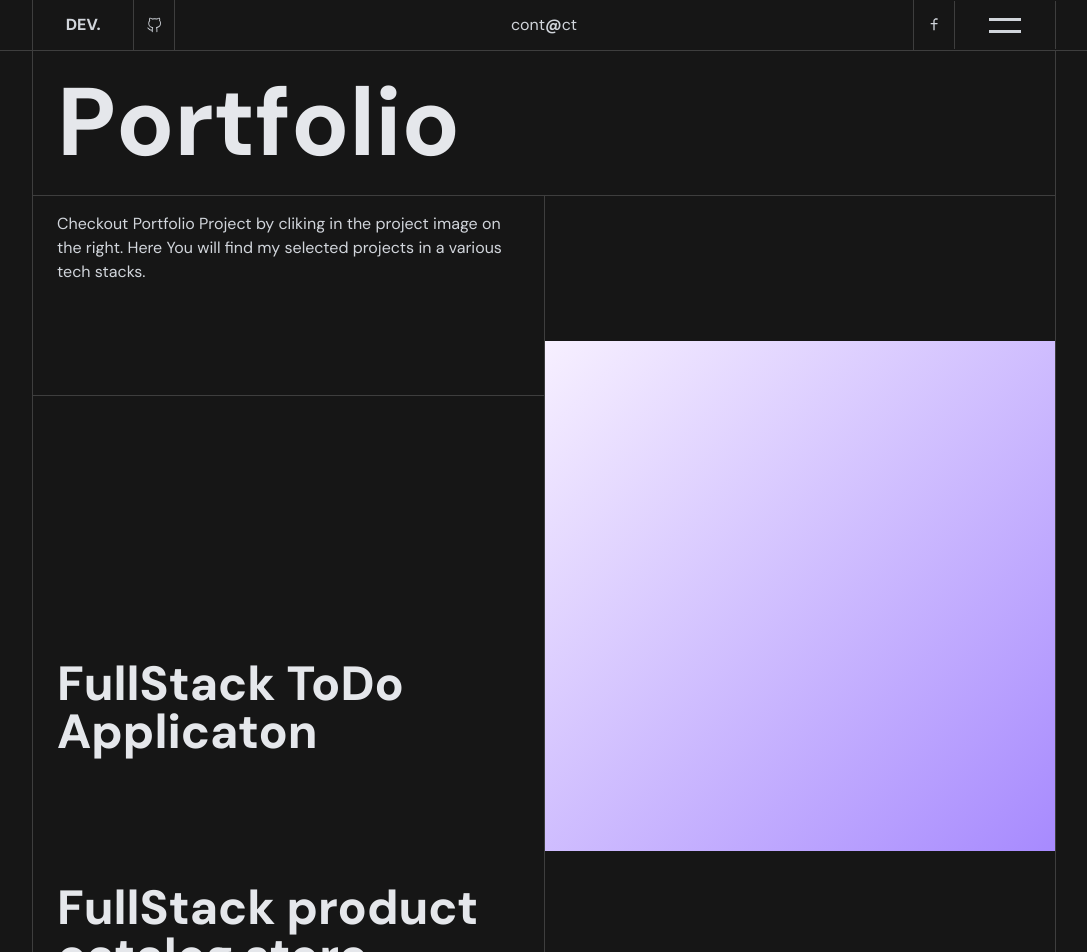
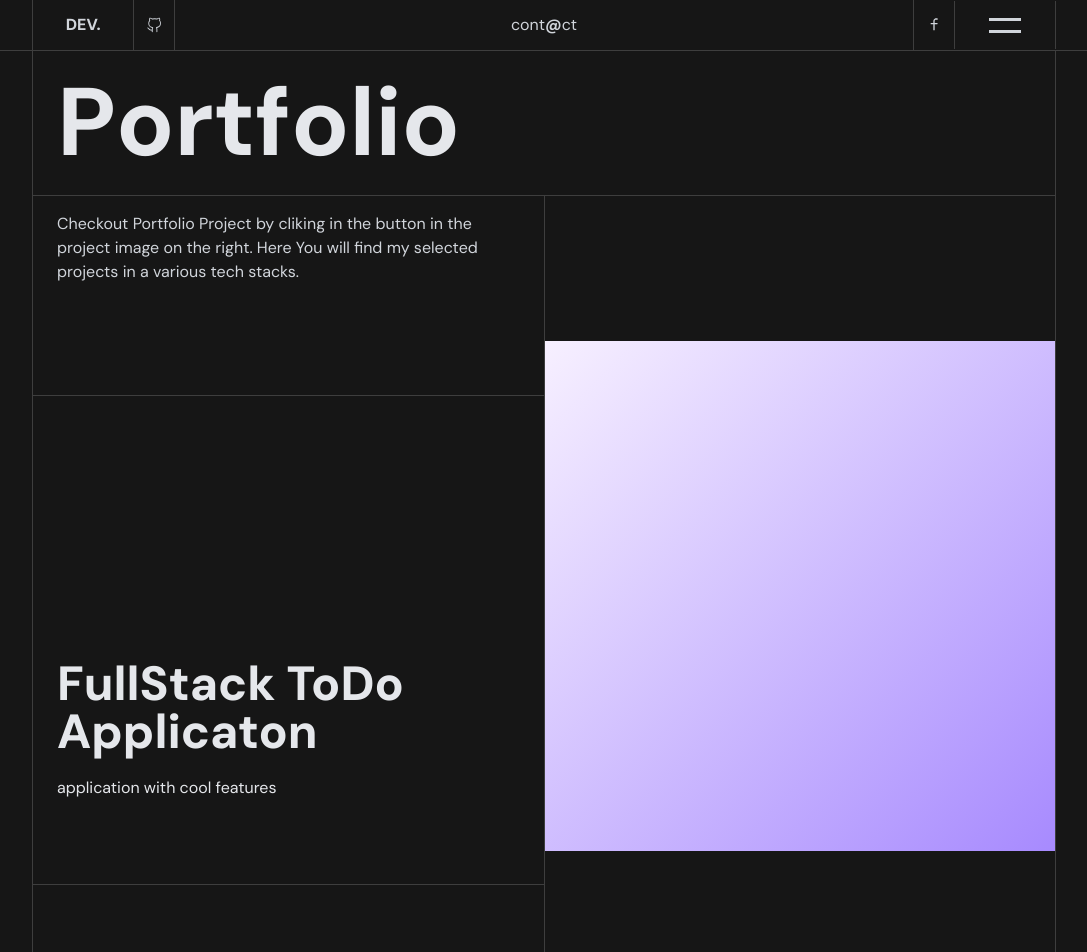
Before and after one commit to Capoverde/my-site-portfolio, a Next.js app: page /PortfolioPage in a window 1280 px wide. Shown: the top 952 px of the page, without its empty margins (96-1183 px from the left). Built offline with nearby package versions, Linux system fonts and the light colour scheme.

Commit message:
PortfolioPage layout grid in progress

```diff
--- a/app/PortfolioPage/PortfolioPage.module.css
+++ b/app/PortfolioPage/PortfolioPage.module.css
@@ -2,6 +2,13 @@
   -webkit-animation: fade-in 2s cubic-bezier(0.39, 0.575, 0.565, 1) both;
   animation: fade-in 2s cubic-bezier(0.39, 0.575, 0.565, 1) both;
 }
+
+.bgShape2 {
+  animation: two 10s infinite;
+  filter: blur(100px);
+  z-index: 1;
+}
+
 
 /* ----------------------------------------------
  * Generated by Animista on 2023-11-25 11:44:48
@@ -31,3 +38,26 @@
     opacity: 1;
   }
 }
+
+@keyframes two {
+  0% {
+    left: 0px;
+    top: 0px;
+  }
+  25% {
+    left: 50px;
+    top: 10px;
+  }
+  50% {
+    left: 100px;
+    top: 50px;
+  }
+  75% {
+    left: 50px;
+    top: 100px;
+  }
+  100% {
+    left: 0px;
+    top: 0px;
+  }
+}
--- a/app/PortfolioPage/page.jsx
+++ b/app/PortfolioPage/page.jsx
@@ -19,37 +19,37 @@ import styles from "./PortfolioPage.module.css";
 const features = [
   {
     title: "FullStack ToDo Applicaton",
-    describe: "application with coll features",
+    describe: "application with cool features",
     id: "to-do-app",
     card: CardProductCatalog,
   },
   {
     title: "FullStack product catalog store",
     id: "product-catalog",
-    describe: "application with coll features",
+    describe: "application with cool features",
     card: WbsitteNext,
   },
   {
     title: "Website in Next.js",
     id: "lawyers-ebsite",
-    describe: "application with coll features",
+    describe: "application with cool features",
     card: EventHorizon,
   },
   {
     title: "The Event Horizon",
     id: "website and gallery",
-    describe: "application with coll features",
+    describe: "application with cool features",
     card: TheMet,
   },
   {
     title: "The Met",
     id: "museum-website",
-    describe: "application with coll features",
+    describe: "application with cool features",
     card: Interdom,
   },
 ];
 
-const portfolioText = `Checkout Portfolio Project by cliking in the project image on the right.
+const portfolioText = `Checkout Portfolio Project by cliking in the button in the project image on the right.
                       Here You will find my selected projects in a various tech stacks.
  `
 
@@ -61,7 +61,8 @@ const layoutVariants = {
 
 const PortfolioPage = () => {
   return (
-    <div className={`${styles.fadeIn} w-screen h-screen puff-in-center`}>
+    <div className={`${styles.fadeIn} w-screen h-screen puff-in-center relative`}>
+      {/* <div className={`${styles.bgShape2} absolute top-[-50%] left-[-15%] w-[300px] h-[300px] bg-purple-600`}></div> */}
       <Header />
       <header className="Portfolio__header pl-6 mx-[10%] border-b border-l border-r border-[#3e3e3e] ">
        <AnimatedHeader text="Portfolio" className="title font-bold text-[6rem] text-gray-200" />
@@ -72,16 +73,21 @@ const PortfolioPage = () => {
             <div className="h-[200px] w-full absolute top-0 text-gray-300 border-b border-[#3e3e3e]">
              <AnimatedP text={portfolioText} className="py-4 text-gray-300 px-6" />
             </div>
-            <ul className="px-6">
+            <ul>
               {features.map((feature) => (
-                <li key={feature.id}>
-                  <FeaturesTitle id={feature.id}>{feature.title}</FeaturesTitle>
+                <li className="border-b border-[#3e3e3e] px-6" key={feature.id}>
+                  <FeaturesTitle id={feature.id}>
+                    <span className="inline-block">{feature.title}</span>
+                    <p className="py-6 text-[1rem] font-normal ">
+                      {feature.describe}
+                    </p>
+                  </FeaturesTitle>
                 </li>
               ))}
             </ul>
           </div>
           <div className="w-full sticky top-0 flex h-screen items-center border-l border-[#3e3e3e]">
-            <div className="relative w-full aspect-square bg-gray-100 rounded-[25px]">
+            <div className="relative w-full aspect-square bg-gray-400">
               <AnimatePresence exitBeforeEnter={false} mode="wait">
                 <m.div
                   key={features.map((feature) => feature.id).join("-")}
```
